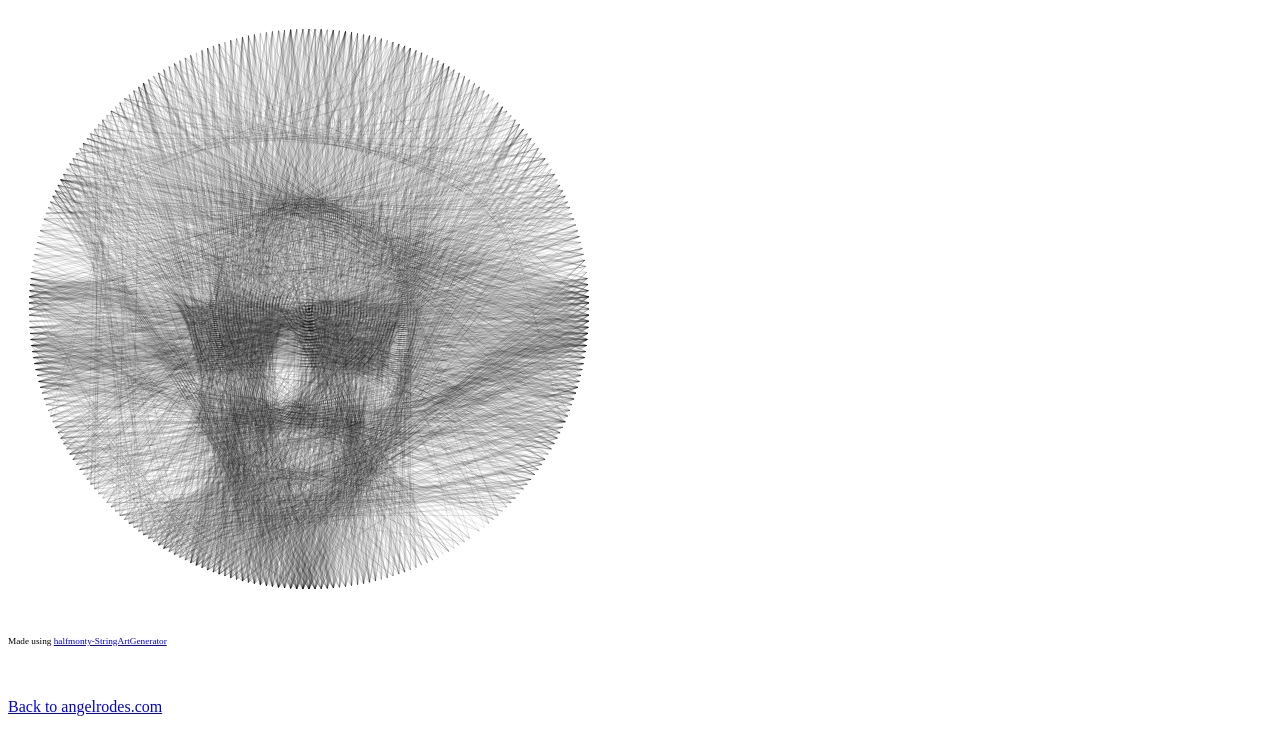
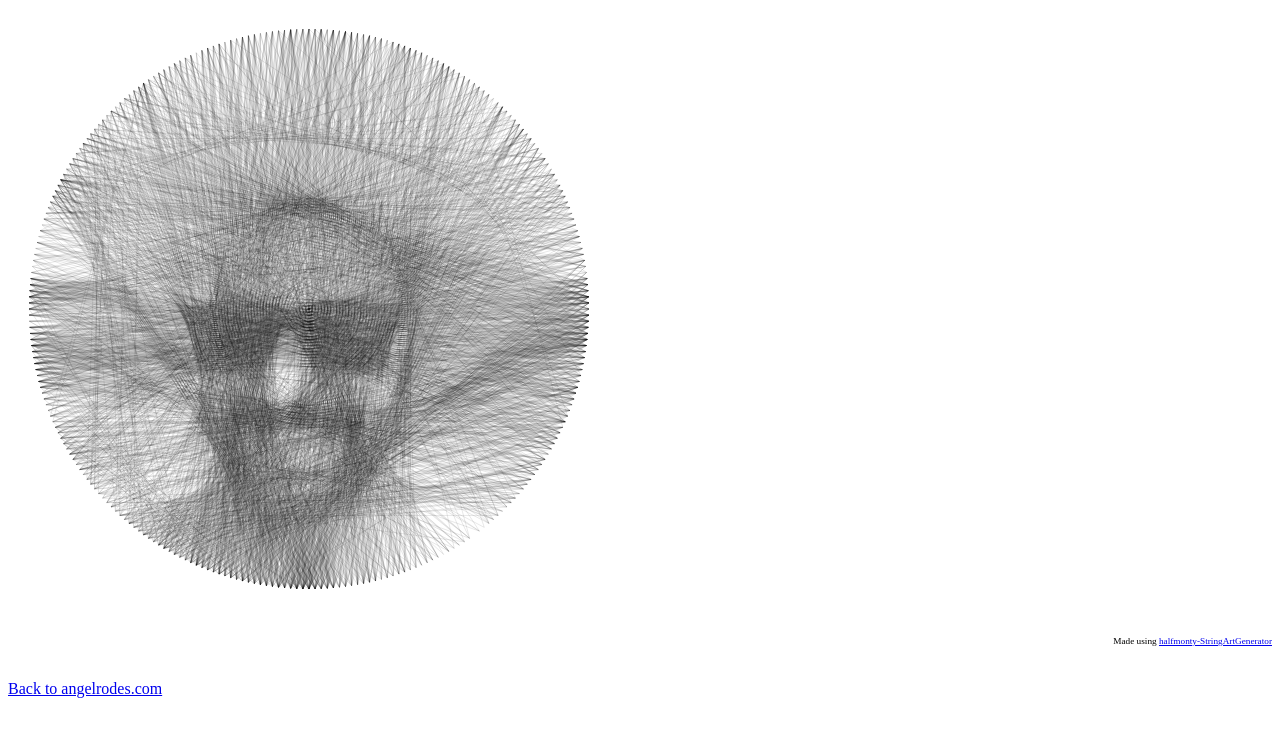
Before and after one commit to angelrodes/angelrodes.github.io, a Jekyll site: the page stringme/stringme.html, which Jekyll copies as it is, in a window 1280 px wide. Shown: the top 755 px of the page. Built offline with Jekyll 4.4.1, drawn with Linux system fonts in a browser that asks for light colours.

Commit message:
Update stringme.html

```diff
--- a/stringme/stringme.html
+++ b/stringme/stringme.html
@@ -86,11 +86,15 @@
         drawStringArtSlowly(inputString, nodePositions, delayBetweenLines);
     </script>
     </br>
-    <p><small><small><small>
-    Made using
-<a href="https://halfmonty.github.io/StringArtGenerator/">halfmonty-StringArtGenerator</a>
-    </small></small></small></p>
-    </br>
+        <table width="100%" cellpadding="0" cellspacing="0">
+        <tr>
+            <td width="600"></td> <!-- Empty cell to create 600px space -->
+            <td align="right">
+                  <p><small><small><small>Made using <a href="https://halfmonty.github.io/StringArtGenerator/">halfmonty-StringArtGenerator</a>    </small></small></small></p>
+            </td>
+        </tr>
+    </table>
+
     <p><a href="https://www.angelrodes.com">Back to angelrodes.com</a></p>
 </body>
 </html>
```
